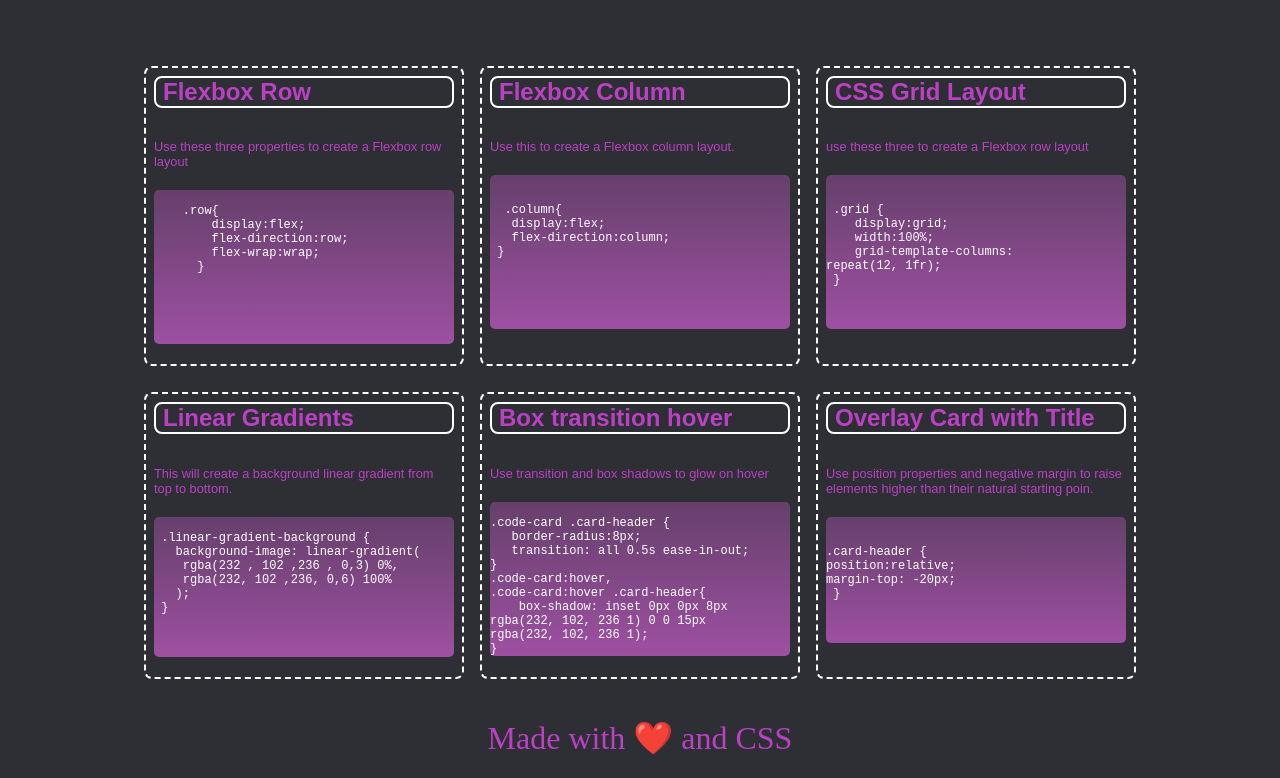
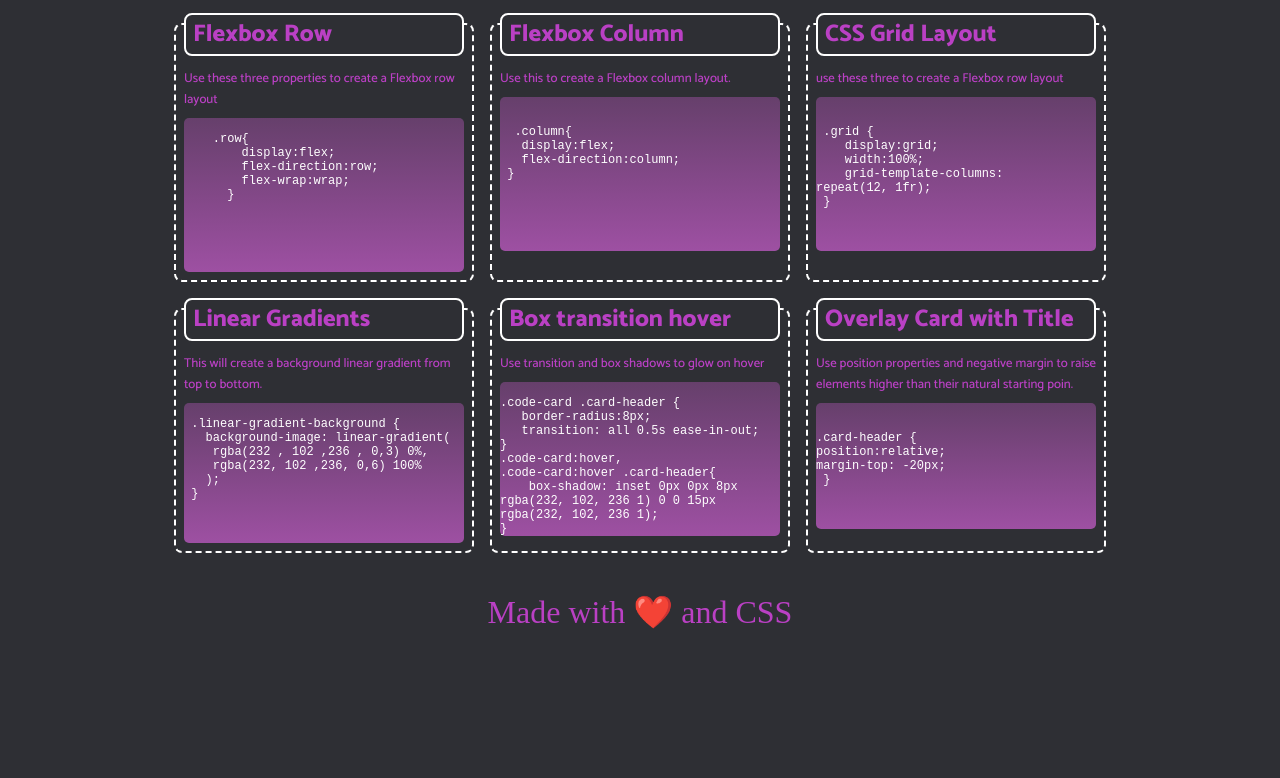
Before and after one commit to MihaiS1988/Mini-Project2, a plain HTML site: page index.html in a window 1280 px wide. Shown: the part 170-948 px from the top of the page. After the commit the page ends 833 px from the top, so only its background shows below. Drawn offline with Linux system fonts and the light colour scheme.

Commit message:
Update style.css

```diff
--- a/assets/style.css
+++ b/assets/style.css
@@ -1,4 +1,4 @@
-import url('https://fonts.googleapis.com/css2?family=Catamaran:wght@500;700;800;900&family=Montserrat&family=Oswald:wght@400;700&family=Outfit:wght@300;400;600&family=Playfair+Display:wght@900&family=Roboto&display=swap');
+@import url('https://fonts.googleapis.com/css2?family=Catamaran:wght@500;700;800;900&family=Montserrat&family=Oswald:wght@400;700&family=Outfit:wght@300;400;600&family=Playfair+Display:wght@900&family=Roboto&display=swap');
 *{
     margin: 0;
     padding: 0;
```
